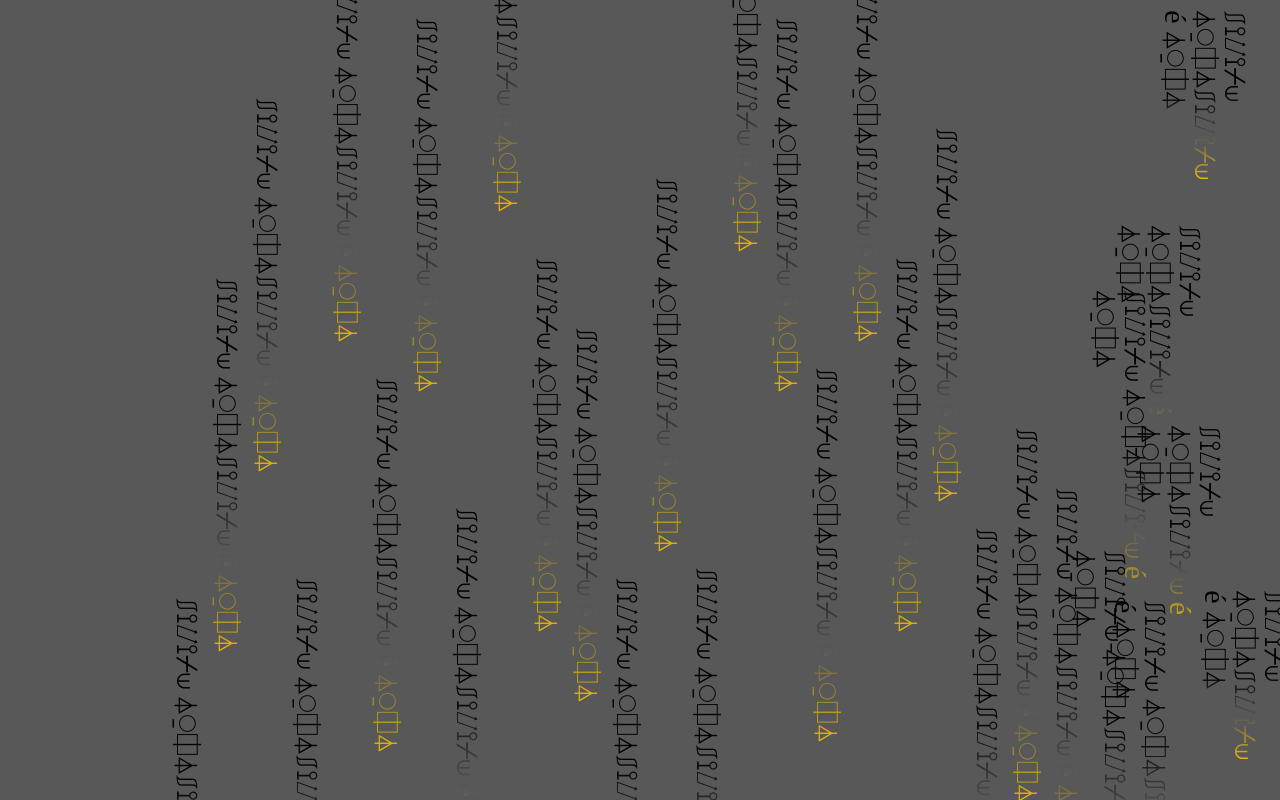
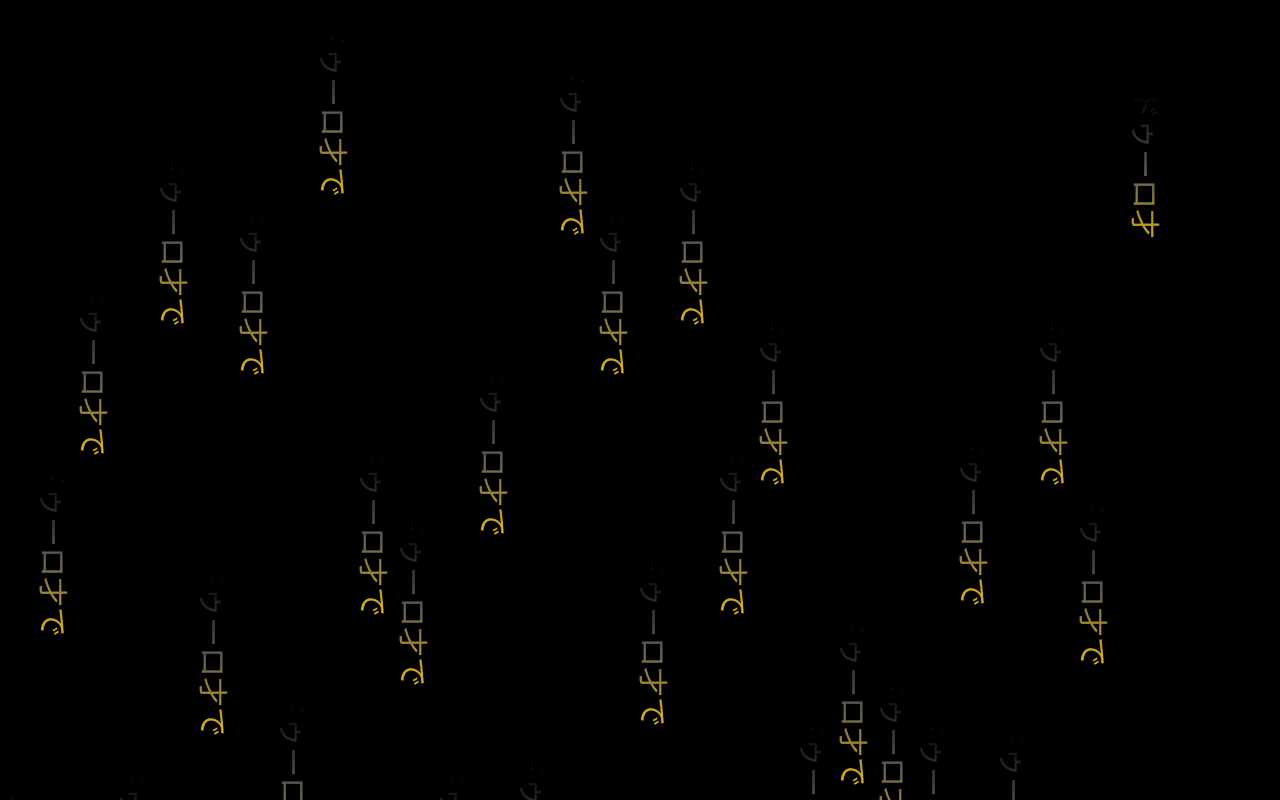
Before and after one commit to filipetexa/texto-hacker, a plain HTML site: page index.html in a window 1280 px wide. Both pictures are taken after a click on the button "teste". Shown: the top 800 px of the page. Drawn offline with Linux system fonts and the light colour scheme.

Commit message:
mudança de estilo

```diff
--- a/hacker-text2.js
+++ b/hacker-text2.js
@@ -1,12 +1,12 @@
 
 function criaElementos() {
-    const horizontal = Math.trunc(innerWidth / 40) - 2;
+    const horizontal = Math.trunc(innerWidth / 40)- 3;
     let div;
     let text;
+    let position;
 
     let botao = document.getElementById('botao')
     botao.style.display = "none"
-    console.log(botao);
 
     for (let i = 0; i < horizontal; i++) {
         div = document.createElement('div');
@@ -14,8 +14,8 @@ function criaElementos() {
         div.setAttribute('tx-hacker', 'tx-value');
         div.appendChild(text);
         div = document.body.appendChild(div);
-        div.style.left = `${i * 40}px`
-        let position = Math.random() * innerHeight;
+        div.style.left = `${i * 40 - 150}px`
+        position = Math.random() * innerHeight;
         div.style.top = `${position}px`;
         trocaSimbolo(div, position);
     }
@@ -23,11 +23,12 @@ function criaElementos() {
 }
 
 async function trocaSimbolo(palavra, position) {
-    const simbolos = [
-        '⎎⟟⌰⟟⌿⟒  ⏃⍜⎅⏃⎎⟟⌰⟟⌿⟒ é ⏃⍜⎅⏃',
-        '⎎⟟⌰⟟⌿⟒ ⟒ ⌰⟒☌⏃⌰⎎⟟⌰⟟⌿⟒ ⟒ ⌰⟒☌⏃⌰',
-        ' ⍙⟟⏁⊑ ⌿⍀⍜⌰⟒⋔⌇⍙⟟⊑ ⌿⍀⍜⌰⟒⋔⌇',
-        '⎎⎍☊☍ ⎍ ⏃⌰⟟⟒⋏⌇⎎⎍☊☍ ⎍ ⏃⌰⟟⟒⋏⌇ ⎍'];
+    const simbolos = [  'こんにちは、私は悟空です。',
+                        '私の名前はフィリップです。',
+                        ' 私はマランドゥーロ才で' ]
+
+
+
     for (let i = 0; i < simbolos.length; i++) {
         if (i == simbolos.length - 1) {
             if (position >= innerHeight) {
--- a/style.css
+++ b/style.css
@@ -1,16 +1,16 @@
 
 
 body {
-background-color: #585858
+background-color: #000
 }
 
 [tx-hacker] {
     position: absolute;
+    display:inline-block;
+    font-size: 30px;
 
-    font-size: 30px;
-    line-height: 30px;
     background-image: -webkit-linear-gradient(left, #000, #000, #000, #585858, rgb(232, 185, 7));
-    top:200px;
+
     color: transparent;
     -webkit-background-clip: text;
     background-clip: text;
```
